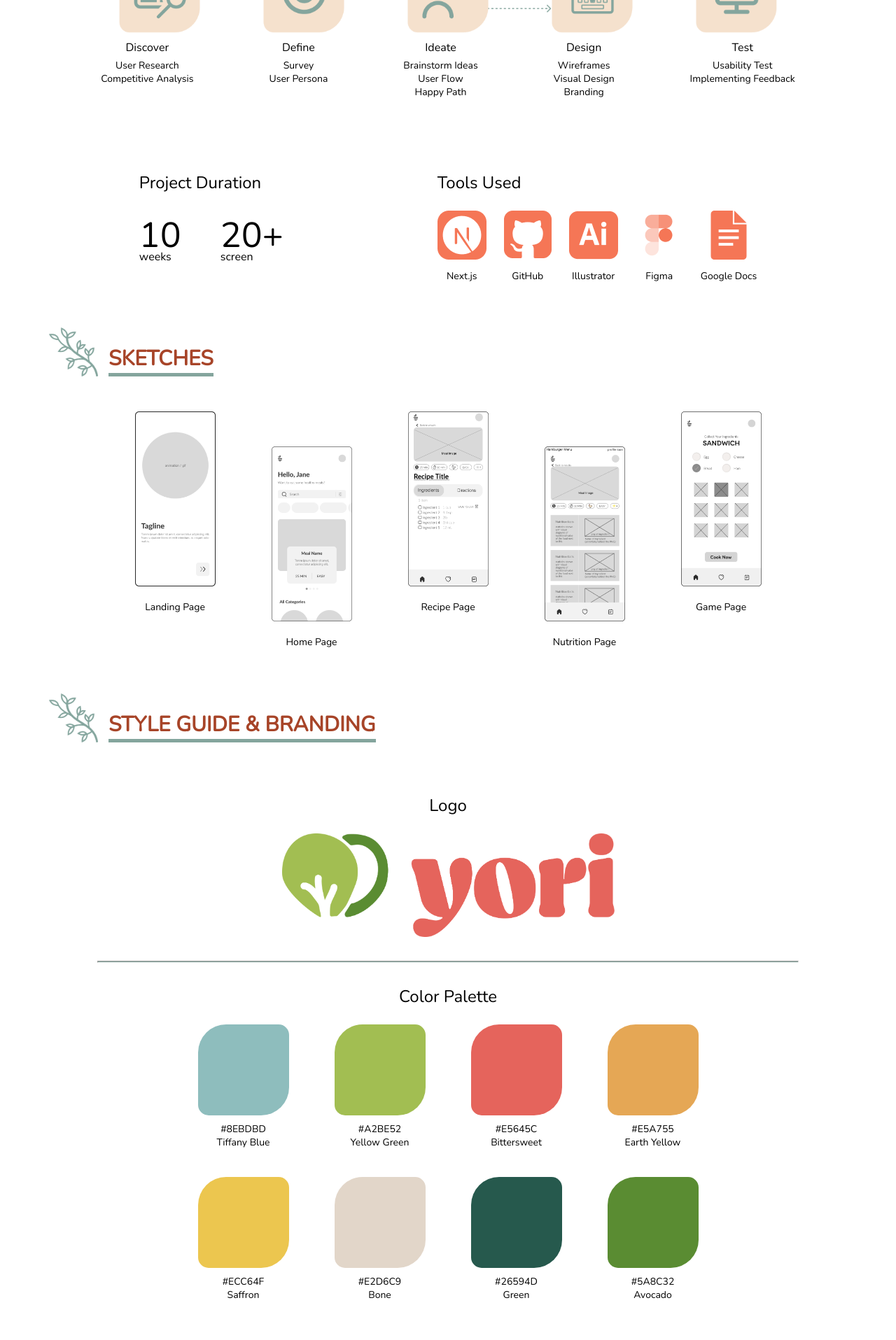
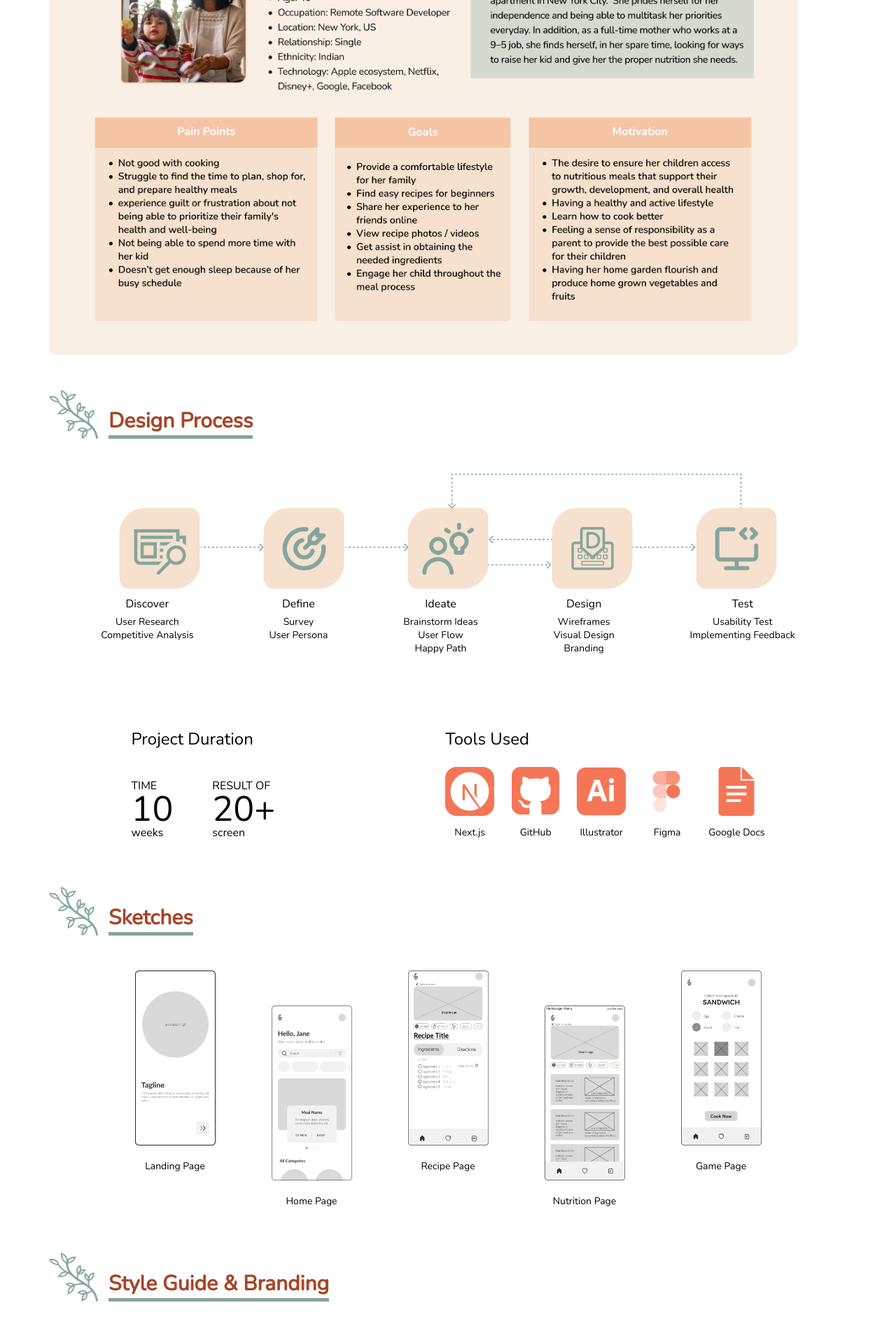
Before and after one commit to Andreawz3/andreawu, a Next.js app: page /yori in a window 1280 px wide. Shown: the part 1711-3626 px from the top of the page at 70% size. Built offline with nearby package versions, Linux system fonts and the light colour scheme.

Commit message:
update yori page by adding user persona and description to logo, color palette and typography

```diff
--- a/pages/yori.js
+++ b/pages/yori.js
@@ -75,7 +75,7 @@ export default function Project() {
               height={70}
               alt="portfolio-image"
             />
-            <h1 className={styles.title}>PROJECT OVERVIEW</h1>
+            <h1 className={styles.title}>Project Overview</h1>
           </div>
           {
             data && data.overview.map((d, index) => {
@@ -102,7 +102,24 @@ export default function Project() {
               height={70}
               alt="portfolio-image"
             />
-            <h1 className={styles.title}>DESIGN PROCESS</h1>
+            <h1 className={styles.title}>User Persona</h1>
+          </div>
+          <Image
+            src='/images/user-persona.png'
+            width={1070}
+            height={625}
+            alt="user-persona"
+          />
+        </div>
+        <div className={styles.subContainer}>
+          <div className={styles.subContainerTitle}>
+            <Image
+              src="/images/leaf-left.png"
+              width={70}
+              height={70}
+              alt="portfolio-image"
+            />
+            <h1 className={styles.title}>Design Process</h1>
           </div>
           <div className={styles.designProcessInfo}>
             <Image
@@ -144,8 +161,8 @@ export default function Project() {
               <div>
                 <p style={{fontSize: "var(--medium-font)"}}>Project Duration</p>
                 <div style={{display: "flex", gap: "70px"}}>
-                  <p className={styles.projectDurationText}><span>10</span>weeks</p>
-                  <p className={styles.projectDurationText}><span>20+</span>screen</p>
+                  <p className={styles.projectDurationText}>TIME<span>10</span>weeks</p>
+                  <p className={styles.projectDurationText}>RESULT OF<span>20+</span>screen</p>
                 </div>
               </div>
               <div>
@@ -179,7 +196,7 @@ export default function Project() {
               height={70}
               alt="portfolio-image"
             />
-            <h1 className={styles.title}>SKETCHES</h1>
+            <h1 className={styles.title}>Sketches</h1>
           </div>
           <div className={styles.sketchesContainer}>
             {
@@ -207,22 +224,33 @@ export default function Project() {
               height={70}
               alt="portfolio-image"
             />
-            <h1 className={styles.title}>STYLE GUIDE & BRANDING</h1>
+            <h1 className={styles.title}>Style Guide & Branding</h1>
           </div>
           <div className={styles.brandingContainer}>
-            <div style={{marginBottom: "20px"}}>
             <p className={styles.logo}>Logo</p>
+            <p className={styles.logoDesc}>
+              Leaf-heart symbol - this icon is to portray a vibrant mood and the subtle
+              heart shape with the leaf is to showcase our app promoting healthy lifestyle.
+              Yori (요리) meaning “to cook” in Korean language. Warm, peach undertone red for
+              the word-mark - as this color associates with movement and excitement to encourage appetite
+            </p>
             <Image
+              className={styles.logoImg}
               src="/images/yori/logo.png"
               width={475}
               height={148}
               alt="portfolio-image"
             />
           </div>
-          </div>
           <hr className={styles.horizontalLine}/>
           <div  className={styles.colorContainer}>
-            <p className={styles.logo}>Color Palette</p>
+            <p className={styles.colorPalette}>Color Palette</p>
+            <p className={styles.colorPaletteDesc}>
+              It aims to create a visually stimulating and engaging environment that resonates with
+              children's senses while promoting a sense of excitement and creativity. This diverse
+              colours create a visually appealing and harmonious design scheme that captivates
+              young users and inspires them to embark on a colourful culinary journey
+            </p>
             <div className={styles.colorDisplay}>
               {
                 data && data.color.map((d, i) => {
@@ -230,7 +258,6 @@ export default function Project() {
                     <div key={i} className={styles.colorInfo}>
                       <div className={styles.color} style={{backgroundColor:`${d.color}`}}></div>
                       <p style={{margin: "10px 0 0 0", fontSize: "var(--xsmall-font)"}}>{d.color}</p>
-                      <p style={{margin: 0, fontSize: "var(--xsmall-font)"}}>{d.name}</p>
                     </div>
                   )
                 })
@@ -239,7 +266,14 @@ export default function Project() {
           </div>
           <hr className={styles.horizontalLine}/>
           <div  className={styles.typoContainer}>
-            <p className={styles.logo}>Typography</p>
+            <p className={styles.typography}>Typography</p>
+            <p className={styles.typographyDesc}>
+              Capuche and Lato's fonts offer a balanced and visually engaging typographic experience.
+              Capuche's playful and peculiar style adds a touch of fun and creativity to the titles,
+              capturing the attention of young users and inviting them to explore the recipes. Lato's
+              clean and modern sans-serif design provides excellent readability and clarity for the body
+              text, ensuring that users can easily follow the instructions and ingredient lists without distraction
+            </p>
             <div style={{display: "flex", gap: "100px", marginBottom: "60px"}}>
               <div>
                 <p className={styles.typoTitle}>Title Header</p>
--- a/styles/Yori.module.css
+++ b/styles/Yori.module.css
@@ -139,6 +139,7 @@
 
 .projectDurationText {
   display: flex;
+  gap: 3px;
   flex-direction: column;
   align-items: baseline;
 }
@@ -174,16 +175,28 @@
   align-items: center;
 }
 
-.logo {
+.logo, .colorPalette, .typography {
   text-align: center;
   font-size: var(--medium-font);
   margin-bottom: 24px;
+  margin: 0;
+}
+
+.logoDesc, .colorPaletteDesc, .typographyDesc {
+  width: 810px;
+  color: #5f5e5e;
+  text-align: justify;
+}
+
+.logoImg {
+  margin: 30px 0 40px;
 }
 
 .horizontalLine {
   background-color: var(--color-blue-cambridge);
   height: 1px;
-  width: 1000px;
+  width: 900px;
+  margin-bottom: 40px;
 }
 
 .color {
@@ -192,13 +205,19 @@
   border-radius: 40px 15px;
 }
 
+.colorInfo {
+  display: flex;
+  flex-direction: column;
+  align-items: center;
+}
+
 .colorDisplay {
   display: grid;
   grid-template-columns: 100px 100px 100px 100px;
-  grid-column-gap: 115px;
-  column-gap: 95px;
-  row-gap: 40px;
-  margin-bottom: 50px;
+  grid-column-gap: 95px;
+  column-gap: 60px;
+  row-gap: 15px;
+  margin: 30px 0 50px;
 }
 
 .typoTitle {
```
Also changed, not shown: public/images/user persona.png (deleted), public/images/user-persona.png (added). Lines whose indentation alone changed are shown as unchanged.
